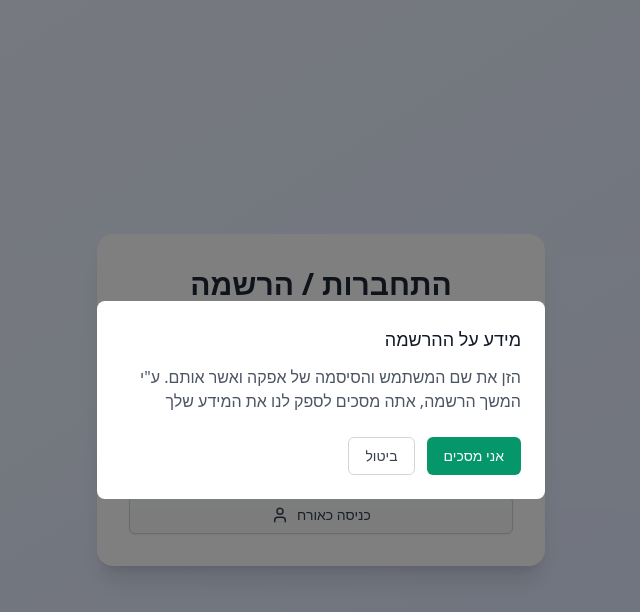
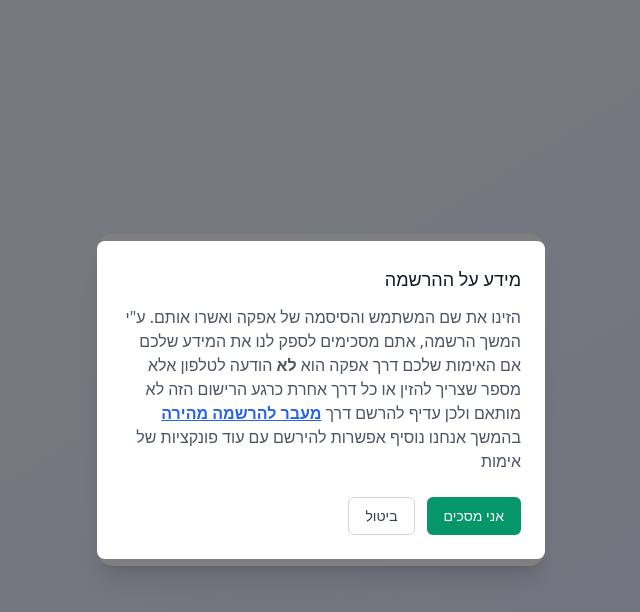
Before and after one commit to RoySegal1/Calander_V1, a React (Vite) app in the folder Front/: page / in a window 1280 px wide. Both pictures are taken after a click on the button "הרשמה דרך אפקה". Shown: the top 612 px of the page, without its empty margins (319-959 px from the left). Built offline with nearby package versions, Linux system fonts and the light colour scheme.

Commit message:
updated login page popup and validations

```diff
--- a/Front/src/components/LoginPage.tsx
+++ b/Front/src/components/LoginPage.tsx
@@ -214,8 +214,20 @@ export default function LoginPage({ onLogin, onGuestLogin, onSignup,onSignupLigh
           <div className="fixed inset-0 bg-black bg-opacity-50 flex items-center justify-center z-50">
             <div className="bg-white p-6 rounded-lg max-w-md w-full">
               <h3 className="text-lg font-medium text-gray-900 mb-3 justify-end text-right">מידע על ההרשמה</h3>
-              <p className="text-gray-600 mb-6 justify-end text-right">
-                הזן את שם המשתמש והסיסמה של אפקה ואשר אותם. ע"י המשך הרשמה, אתה מסכים לספק לנו את המידע שלך
+              <p className="text-gray-600 mb-6 justify-end text-right font-medium">
+                הזינו את שם המשתמש והסיסמה של אפקה ואשרו אותם. ע"י המשך הרשמה, אתם מסכימים לספק לנו את המידע שלכם
+                <br></br>
+                אם האימות שלכם דרך אפקה הוא <span className="font-bold">לא</span> הודעה לטלפון אלא מספר שצריך להזין או כל דרך אחרת כרגע הרישום הזה לא מותאם ולכן עדיף להרשם דרך{' '}
+                <button
+                  onClick={() => {
+                    setShowSignupInfo(false);
+                    setMode('signupLight');
+                  }}
+                  className="text-blue-600 hover:text-blue-700 underline font-bold"
+                >
+                  מעבר להרשמה מהירה
+                </button>
+                {' '}בהמשך אנחנו נוסיף אפשרות להירשם עם עוד פונקציות של אימות
               </p>
               <div className="flex justify-end space-x-3">
                 <button
--- a/Front/src/utils/Validation.tsx
+++ b/Front/src/utils/Validation.tsx
@@ -8,12 +8,16 @@ export function validateUsername(
         setError?.('שם משתמש לא יכול להיות ריק');
         return false;
       }
-      if (!/^[A-Z][a-z]+\.[A-Z][a-z]+$/.test(value)) {
-        setError?.('שם המשתמש צריך להיות בפורמט: שם פרטי.שם משפחה (עם אות גדולה בתחילת כל מילה');
+    if (!/^([A-Z][a-z]+\.){1,4}[A-Z][a-z]+$/.test(value)) {
+      setError?.('שם המשתמש צריך להיות בפורמט: שם.שם.שם (עם אות גדולה בתחילת כל מילה)');
+      return false;
+    }
+      if (value.length < 3) {
+        setError?.('שם םשתמש חייב להיות להיוך באורך של לפחות 3 תווים');
         return false;
       }
-      if (value.length < 3) {
-        setError?.('שם םשתמש חייב להיות להיוך באורך של לפחות 3 תווים');
+      if(value.length > 30) {
+        setError?.('שם משתמש לא יכול להיות ארוך מ-30 תווים');
         return false;
       }
     }
@@ -29,6 +33,10 @@ export function validateUsername(
       }
       if (!/^[a-zA-Z0-9_.]+$/.test(value)) {
         setError?.('שם םשתמש יכול להכיל אותיות באנגלית, מספרים וקו תחתון בלבד');
+        return false;
+      }
+      if (value.length > 30) {
+        setError?.('שם משתמש לא יכול להיות ארוך מ-30 תווים');
         return false;
       }
     }
```
Also changed, not shown: 1 other file (tests, documents, lock files or other folders).
